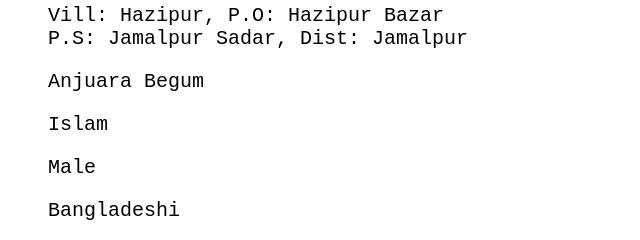
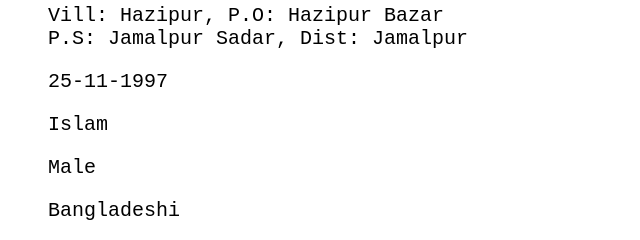
Before and after one commit to rakibul15/Cv_With_html_and-css, a plain HTML site: page index.html in a window 1280 px wide. Shown: the part 1772-2012 px from the top of the page, 314-954 px from the left. Drawn offline with Linux system fonts and the light colour scheme.

Commit message:
Update index.html

```diff
--- a/index.html
+++ b/index.html
@@ -73,7 +73,7 @@
   <p><pre>Mother's Name    :    Anjuara Begum</pre></p>
 <p><pre>Permanent Address:    Vill: Hazipur, P.O: Hazipur Bazar
                       P.S: Jamalpur Sadar, Dist: Jamalpur</pre></p>
-<p><pre>Date of Birth    :    Anjuara Begum</pre></p>
+<p><pre>Date of Birth    :    25-11-1997</pre></p>
 <p><pre>Relegion         :    Islam</pre></p>
 <p><pre>Sex              :    Male</pre></p>
 <p><pre>Nationlaty       :    Bangladeshi</pre></p>
```
